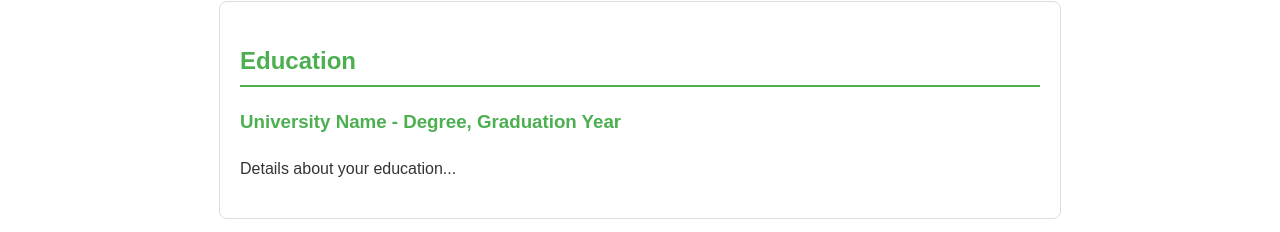
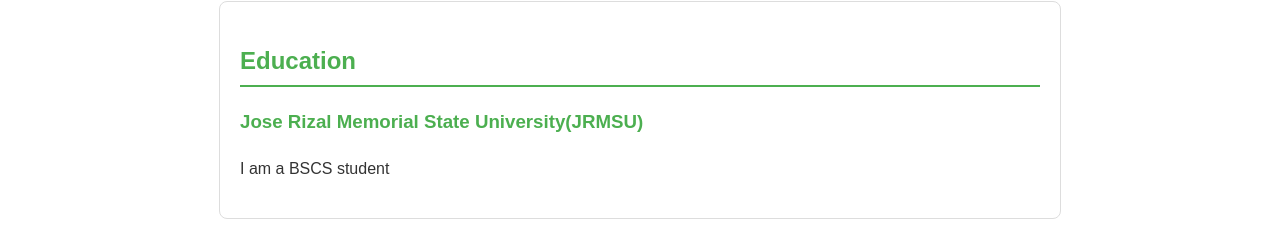
Before and after one commit to junrelcallao/junrel-callao, a plain HTML site: page profile.html in a window 1280 px wide. Shown: the part 411-643 px from the top of the page. Drawn offline with Linux system fonts and the light colour scheme.

Commit message:
Update profile.html

```diff
--- a/profile.html
+++ b/profile.html
@@ -82,8 +82,8 @@
 
   <section class="education">
     <h2>Education</h2>
-    <h3>University Name - Degree, Graduation Year</h3>
-    <p>Details about your education...</p>
+    <h3>Jose Rizal Memorial State University(JRMSU)</h3>
+    <p>I am a BSCS student</p>
   </section>
 
   <section class="experience">
```
